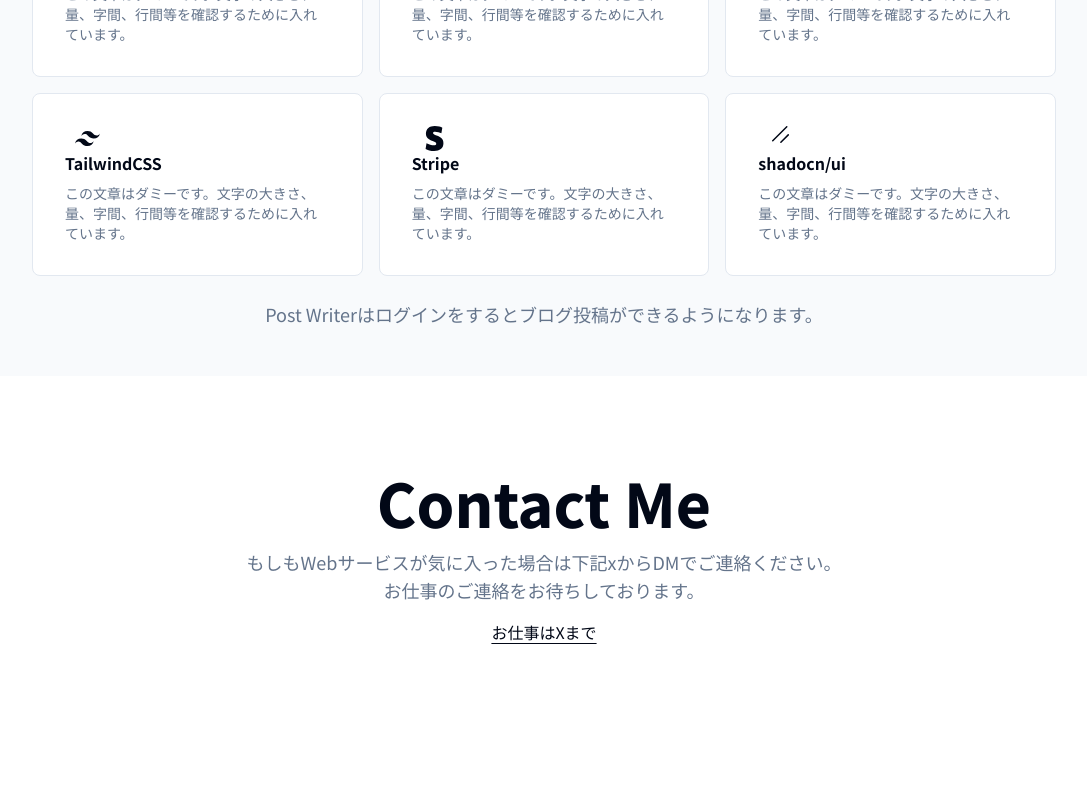
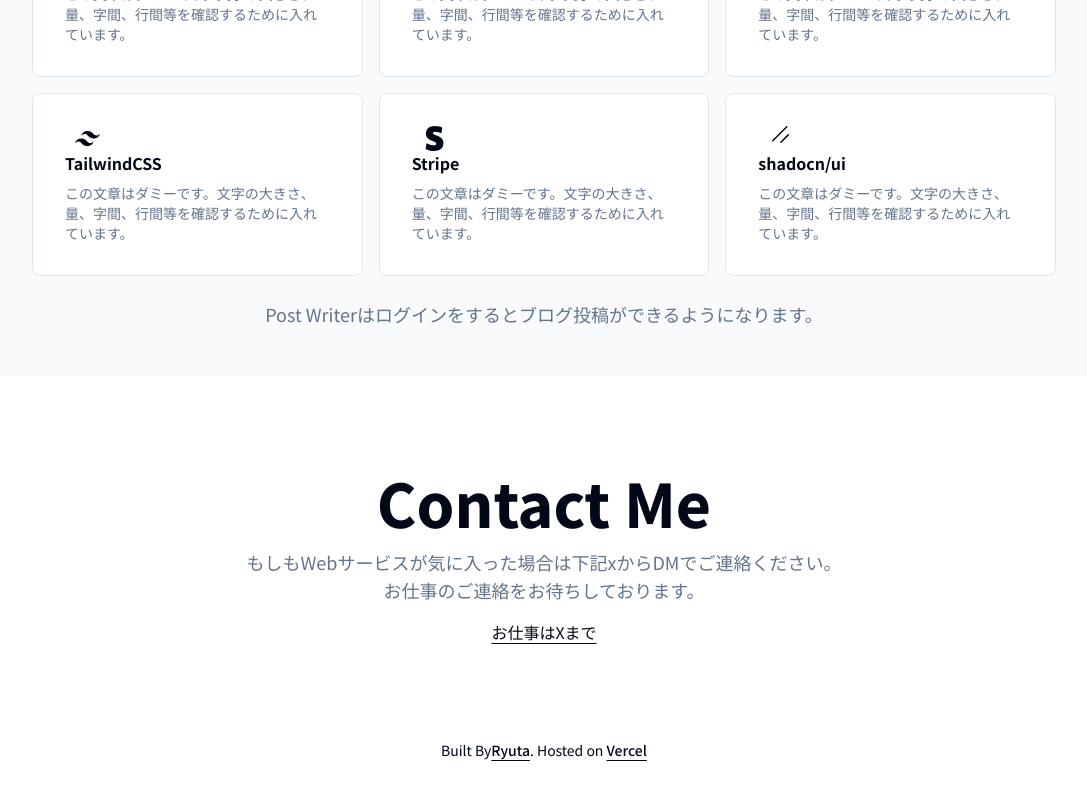
Before and after one commit to ryuta09/post-writer-app, a Next.js app: page / in a window 1280 px wide. Shown: the part 814-1614 px from the top of the page, without its empty margins (96-1183 px from the left). Before the commit the page ends 1554 px from the top, so only its background shows below. Built offline with nearby package versions, Linux system fonts and the light colour scheme.

Commit message:
feat: footerセクション追加実装

```diff
--- a/app/(marketing)/layout.tsx
+++ b/app/(marketing)/layout.tsx
@@ -1,4 +1,5 @@
 import MainNav from "@/components/MainNav";
+import SiteFooter from "@/components/SiteFooter";
 import { buttonVariants } from "@/components/ui/button";
 import { marketingConfig } from "@/config/marketing";
 import { cn } from "@/lib/utils";
@@ -17,6 +18,7 @@
         </div>
       </header>
       <main>{children}</main>
+      <SiteFooter />
     </div>
     </>
   )
--- /dev/null
+++ b/components/SiteFooter.tsx
@@ -0,0 +1,18 @@
+import { siteConfig } from "@/config/site";
+import Link from "next/link";
+
+export default function SiteFooter() {
+  return(
+    <>
+    <footer>
+      <div className="container py-10 md:py-0 md:h-20">
+        <p className="text-center text-sm ">Built By
+          <Link href={siteConfig.links.x} className="underline underline-offset-4 font-medium" target="_blank" rel="noreferrer">Ryuta</Link>
+          . Hosted on {""}
+          <Link href={"https://vercel.com"} className="underline underline-offset-4 font-medium">Vercel</Link>
+        </p>
+      </div>
+    </footer>
+    </>
+  )
+}
```
